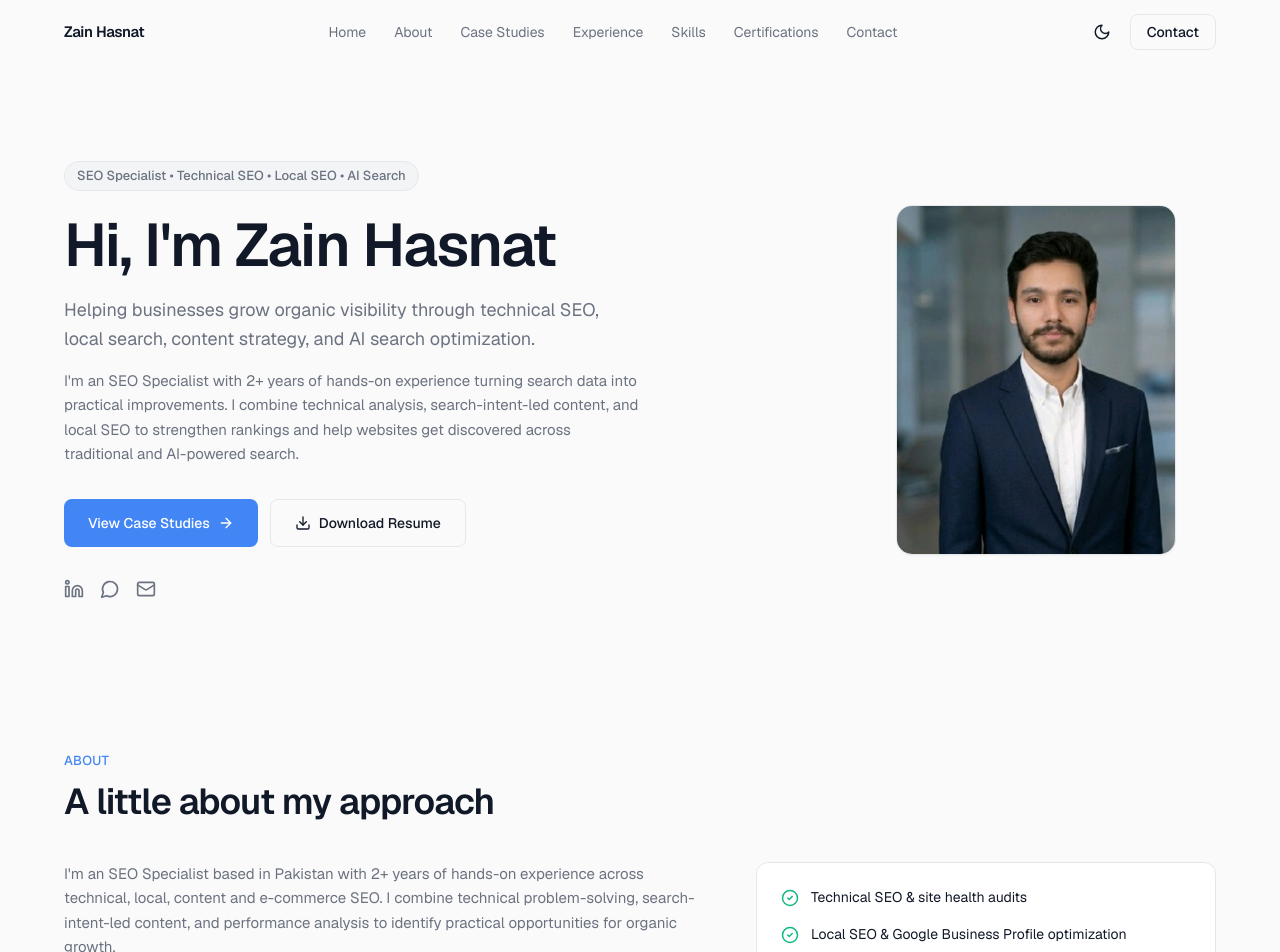
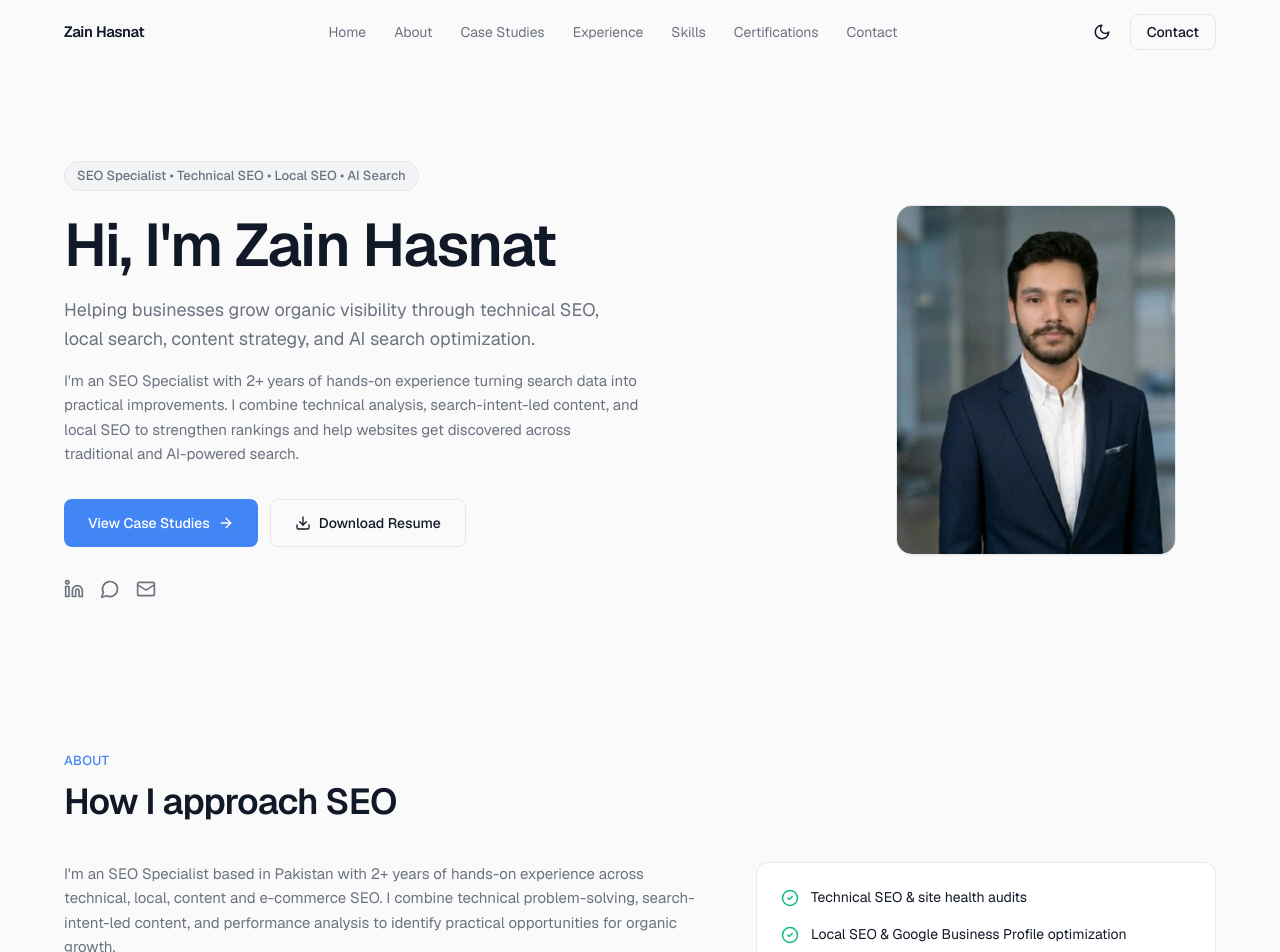
Before and after one commit to zain-hasnat/zain-hasnat-portfolio, a Next.js app: page / in a window 1280 px wide. Shown: the top 952 px of the page. Built offline with nearby package versions, Linux system fonts and the light colour scheme.

Commit message:
Improve portfolio content and presentation

```diff
--- a/components/sections/about.tsx
+++ b/components/sections/about.tsx
@@ -8,7 +8,7 @@ export function About() {
     <section id="about" className="scroll-mt-16 py-20 sm:py-28">
       <div className="container-x">
         <FadeIn>
-          <SectionHeading eyebrow="About" title="A little about my approach" />
+          <SectionHeading eyebrow="About" title="How I approach SEO" />
         </FadeIn>
 
         <div className="mt-10 grid grid-cols-1 gap-12 lg:grid-cols-[1.4fr_1fr]">
```
